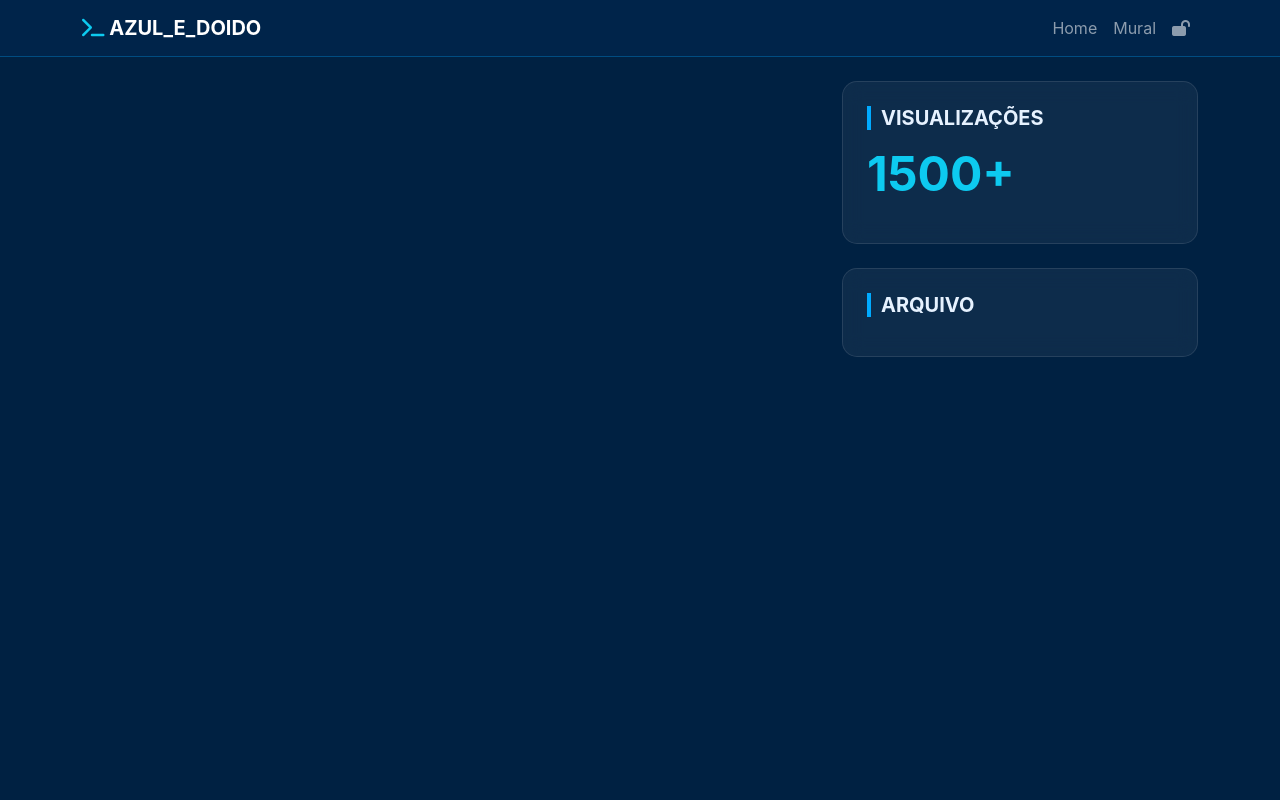
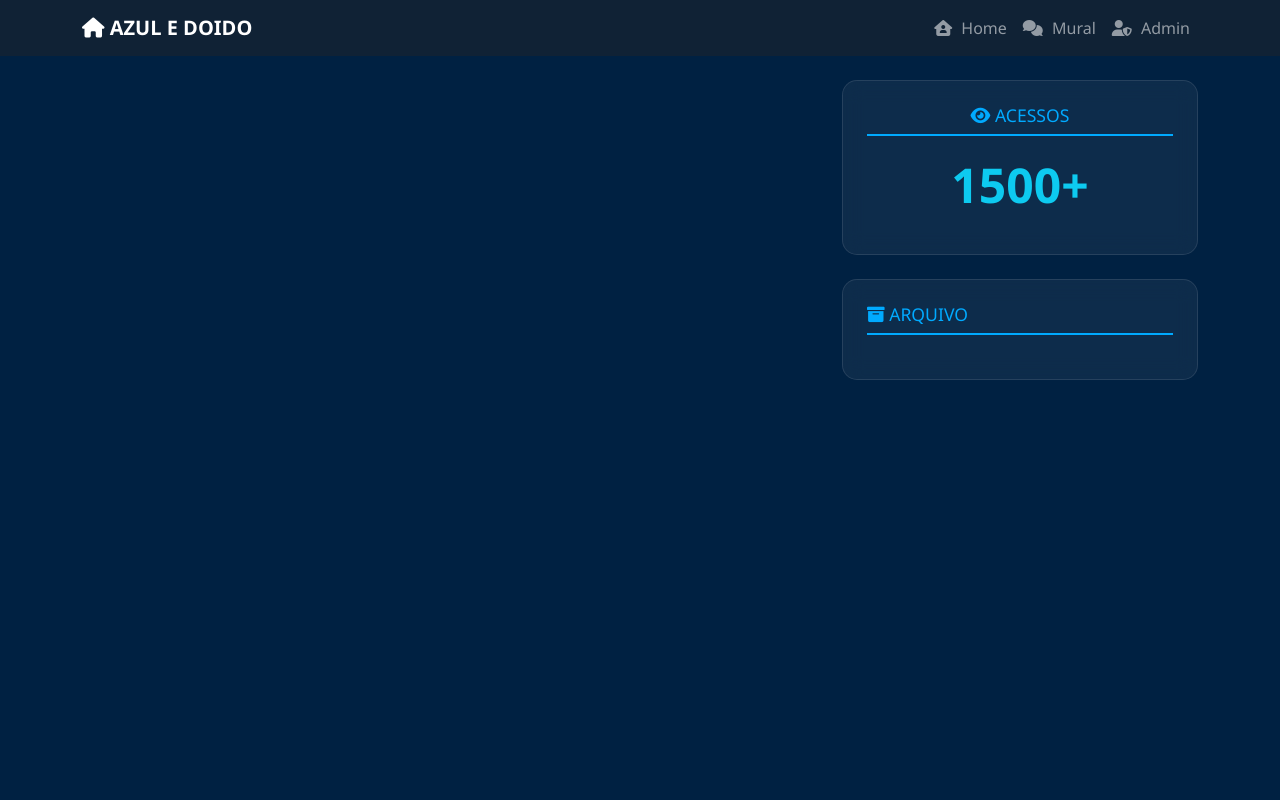
Before and after one commit to azuledoido/meu-blog-flask, a Flask app: page / in a window 1280 px wide. Run offline with Flask 3, Linux system fonts and the light colour scheme; data that the repository does not hold is empty; some libraries are stand-ins or nearby versions.

Commit message:
Design: Home e Post alinhados com estilo Glassmorphism e ícones clássicos

```diff
--- a/templates/index.html
+++ b/templates/index.html
@@ -8,25 +8,31 @@
     <link rel="stylesheet" href="https://cdnjs.cloudflare.com/ajax/libs/font-awesome/6.0.0/css/all.min.css">
     <style>
         @keyframes coresDoidas { 0% { background-color: #000d1a; } 50% { background-color: #00264d; } 100% { background-color: #000d1a; } }
-        body { animation: coresDoidas 10s infinite ease-in-out; color: #e6f2ff; min-height: 100vh; font-family: 'Inter', sans-serif; }
+        body { animation: coresDoidas 10s infinite ease-in-out; color: #e6f2ff; min-height: 100vh; font-family: 'Segoe UI', Tahoma, Geneva, Verdana, sans-serif; }
+
         .glass { background: rgba(255, 255, 255, 0.05); backdrop-filter: blur(10px); border: 1px solid rgba(255, 255, 255, 0.1); border-radius: 15px; }
-        .nav-glass { background: rgba(0, 38, 77, 0.8); backdrop-filter: blur(15px); border-bottom: 1px solid rgba(0, 170, 255, 0.3); }
-        .post-card { transition: transform 0.3s; margin-bottom: 25px; padding: 25px; }
-        .post-card:hover { transform: translateY(-5px); border-color: #00aaff; }
-        .btn-modern { background: linear-gradient(45deg, #0056b3, #00aaff); color: white; border: none; border-radius: 8px; padding: 8px 20px; transition: 0.3s; text-decoration: none; display: inline-block; }
-        .btn-modern:hover { opacity: 0.9; color: white; box-shadow: 0 0 15px rgba(0, 170, 255, 0.4); }
-        .sidebar-title { border-left: 4px solid #00aaff; padding-left: 10px; margin-bottom: 15px; font-weight: bold; }
+
+        /* Estilo dos Cards com Foto */
+        .post-card { overflow: hidden; transition: 0.3s; margin-bottom: 30px; }
+        .post-card:hover { transform: scale(1.02); border-color: #00aaff; }
+        .post-img { width: 100%; height: 200px; object-fit: cover; border-bottom: 1px solid rgba(255,255,255,0.1); }
+
+        .nav-link i { margin-right: 5px; }
+        .sidebar-title { font-size: 1.1rem; border-bottom: 2px solid #00aaff; padding-bottom: 8px; margin-bottom: 20px; color: #00aaff; }
+
+        .btn-abrir { background: #0056b3; color: white; border-radius: 20px; padding: 5px 20px; text-decoration: none; font-size: 0.9rem; }
+        .btn-abrir:hover { background: #00aaff; color: white; }
     </style>
 </head>
 <body>
 
-<nav class="navbar navbar-expand-lg navbar-dark nav-glass sticky-top mb-4">
+<nav class="navbar navbar-expand-lg navbar-dark bg-dark bg-opacity-50 sticky-top mb-4">
     <div class="container">
-        <a class="navbar-brand fw-bold" href="/"><i class="fas fa-terminal text-info"></i> AZUL_E_DOIDO</a>
+        <a class="navbar-brand fw-bold" href="/"><i class="fas fa-home"></i> AZUL E DOIDO</a>
         <div class="navbar-nav ms-auto">
-            <a class="nav-link" href="/">Home</a>
-            <a class="nav-link" href="/mural">Mural</a>
-            <a class="nav-link" href="/escrever"><i class="fas fa-lock-open"></i></a>
+            <a class="nav-link" href="/"><i class="fas fa-house-user"></i> Home</a>
+            <a class="nav-link" href="/mural"><i class="fas fa-comments"></i> Mural</a>
+            <a class="nav-link" href="/escrever"><i class="fas fa-user-shield"></i> Admin</a>
         </div>
     </div>
 </nav>
@@ -35,31 +41,34 @@
     <div class="row">
         <main class="col-md-8">
             {% for post in posts %}
-            <article class="glass post-card">
-                <h2 class="text-info">{{ post[1] }}</h2>
-                <p class="small opacity-50"><i class="far fa-calendar"></i> {{ post[3] }}</p>
-                <div class="mb-3">{{ post[2][:250] | safe }}...</div>
-                <a href="{{ url_for('exibir_post', post_id=post[0]) }}" class="btn-modern">Abrir Post <i class="fas fa-chevron-right"></i></a>
-            </article>
+            <div class="glass post-card">
+                <img src="https://source.unsplash.com/random/800x400/?tech,code&sig={{ post[0] }}" class="post-img" alt="Thumbnail">
+                <div class="p-4">
+                    <h2 class="h3 text-info">{{ post[1] }}</h2>
+                    <p class="small text-white-50"><i class="fas fa-calendar-day"></i> {{ post[3] }}</p>
+                    <div class="mb-3">{{ post[2][:200] | safe }}...</div>
+                    <a href="{{ url_for('exibir_post', post_id=post[0]) }}" class="btn-abrir">Continuar Lendo <i class="fas fa-arrow-right"></i></a>
+                </div>
+            </div>
             {% endfor %}
         </main>
 
         <aside class="col-md-4">
-            <div class="glass p-4 mb-4">
-                <h5 class="sidebar-title">VISUALIZAÇÕES</h5>
+            <div class="glass p-4 mb-4 text-center">
+                <h5 class="sidebar-title"><i class="fas fa-eye"></i> ACESSOS</h5>
                 <p class="display-5 fw-bold text-info">{{ acessos }}</p>
             </div>
 
             <div class="glass p-4">
-                <h5 class="sidebar-title">ARQUIVO</h5>
-                <div class="list-group list-group-flush bg-transparent">
+                <h5 class="sidebar-title"><i class="fas fa-box-archive"></i> ARQUIVO</h5>
+                <ul class="list-unstyled">
                     {% for data in datas_arquivo %}
-                    <div class="d-flex justify-content-between align-items-center py-2 border-bottom border-secondary">
-                        <span><i class="fas fa-folder text-info"></i> Mês {{ data[1] }} / {{ data[0] }}</span>
-                        <span class="badge bg-info text-dark rounded-pill">{{ data[2] }}</span>
-                    </div>
+                    <li class="py-2 border-bottom border-secondary d-flex justify-content-between">
+                        <span><i class="fas fa-folder-open text-info me-2"></i> Mês {{ data[1] }} / {{ data[0] }}</span>
+                        <span class="badge rounded-pill bg-primary">{{ data[2] }}</span>
+                    </li>
                     {% endfor %}
-                </div>
+                </ul>
             </div>
         </aside>
     </div>
```
Also changed, not shown: templates/post.html (+52 -9 lines).
